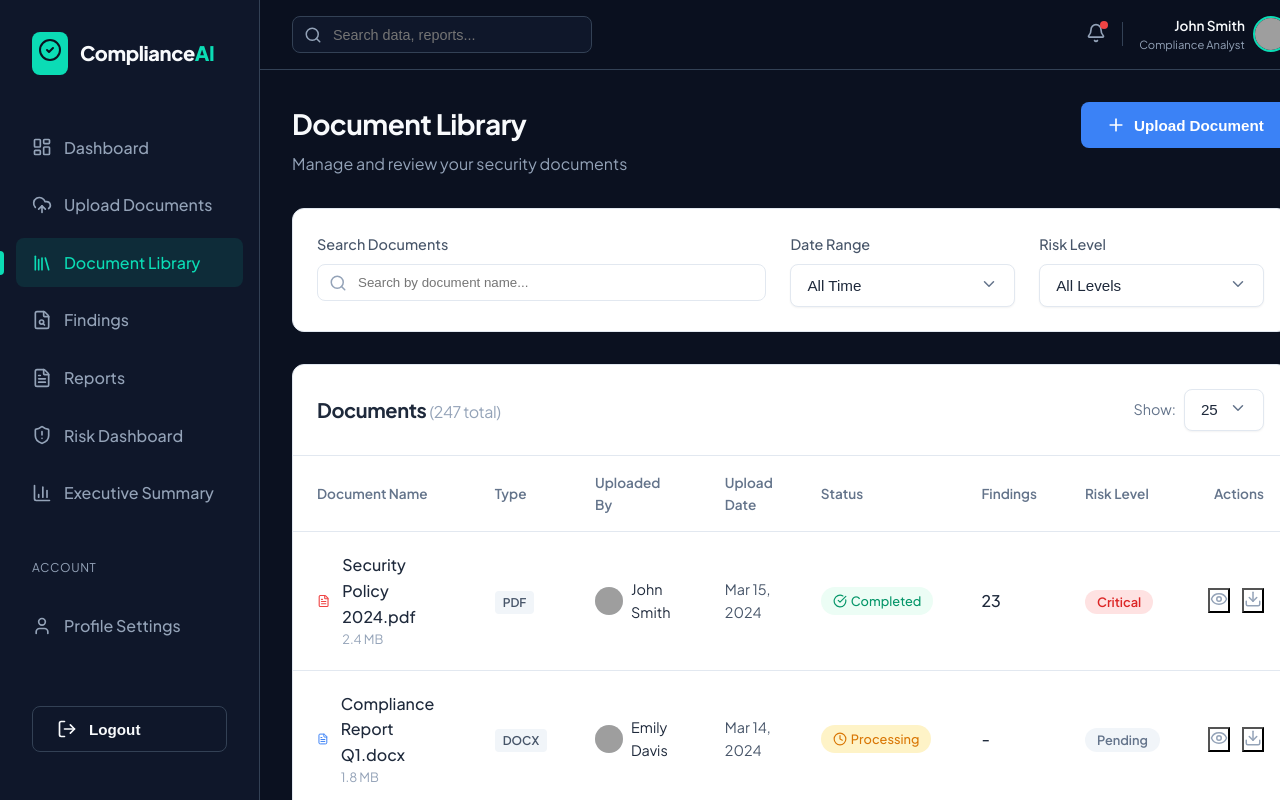
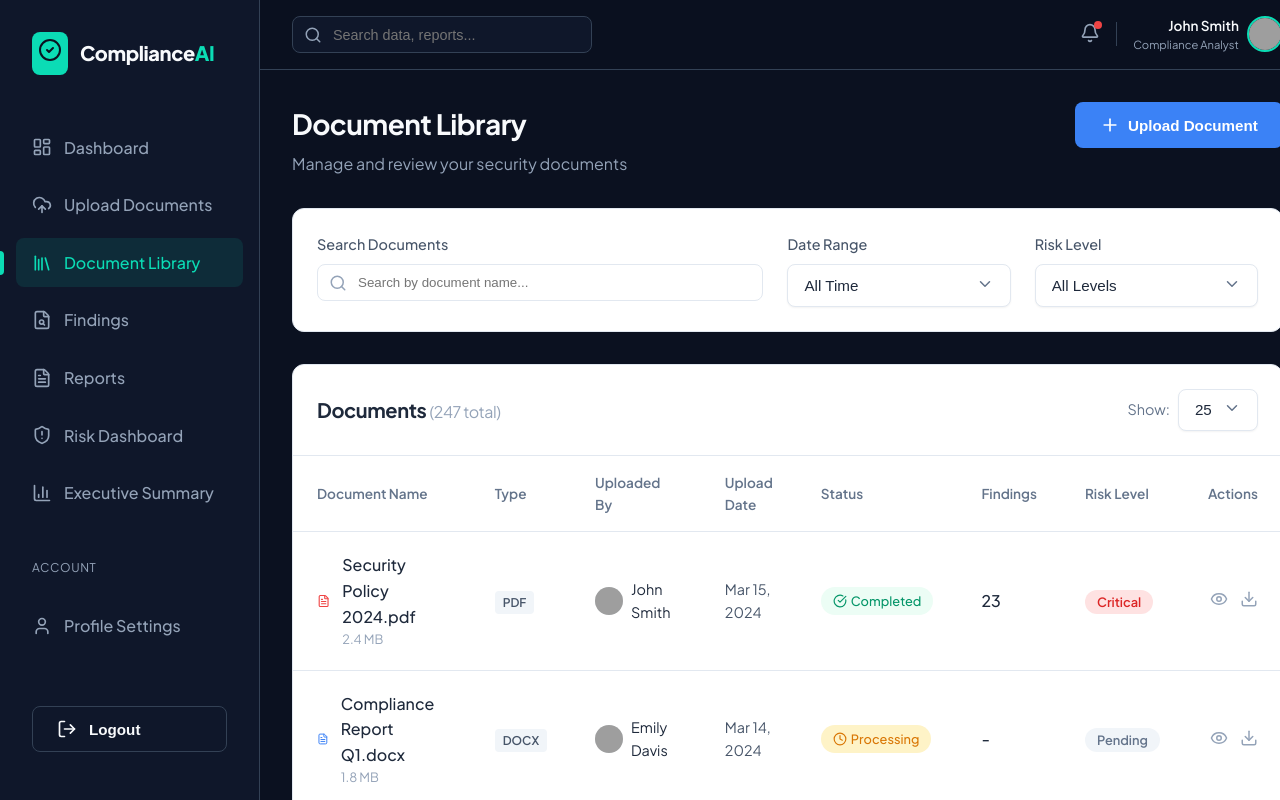
Before and after one commit to Sentinal-AI-Project/Law-Mini-Project, a React (Vite) app in the folder frontendf/: page /library in a window 1280 px wide. Shown: the top 800 px of the page. Built offline with nearby package versions, Linux system fonts and the light colour scheme; grey boxes are pictures that could not be loaded.

Commit message:
Frontend Update

```diff
--- a/frontendf/src/pages/DocumentLibrary.jsx
+++ b/frontendf/src/pages/DocumentLibrary.jsx
@@ -136,8 +136,8 @@ const DocumentLibrary = () => {
                 </td>
                 <td style={{ padding: '1.25rem 1.5rem', textAlign: 'right' }}>
                   <div style={{ display: 'flex', justifyContent: 'flex-end', gap: '0.75rem', color: '#94a3b8' }}>
-                    <button style={{ background: 'none', color: 'inherit', cursor: 'pointer' }}><Eye size={18} /></button>
-                    <button style={{ background: 'none', color: 'inherit', cursor: 'pointer' }}><Download size={18} /></button>
+                    <button style={{ background: 'none', border: 'none', padding: 0, color: 'inherit', cursor: 'pointer' }}><Eye size={18} /></button>
+                    <button style={{ background: 'none', border: 'none', padding: 0, color: 'inherit', cursor: 'pointer' }}><Download size={18} /></button>
                   </div>
                 </td>
               </tr>
--- a/frontendf/src/pages/UploadDocuments.jsx
+++ b/frontendf/src/pages/UploadDocuments.jsx
@@ -167,7 +167,7 @@ const UploadDocuments = () => {
 
         {/* Right Sidebar - Upload History */}
         <div style={{ width: '380px', flexShrink: 0 }}>
-           <h3 style={{ fontSize: '1.25rem', color: '#1e293b', marginBottom: '1.5rem' }}>Upload History</h3>
+           <h3 style={{ fontSize: '1.25rem', color: 'var(--text-main)', marginBottom: '1.5rem' }}>Upload History</h3>
 
            <div style={{ display: 'flex', flexDirection: 'column', gap: '1rem' }}>
 
```
